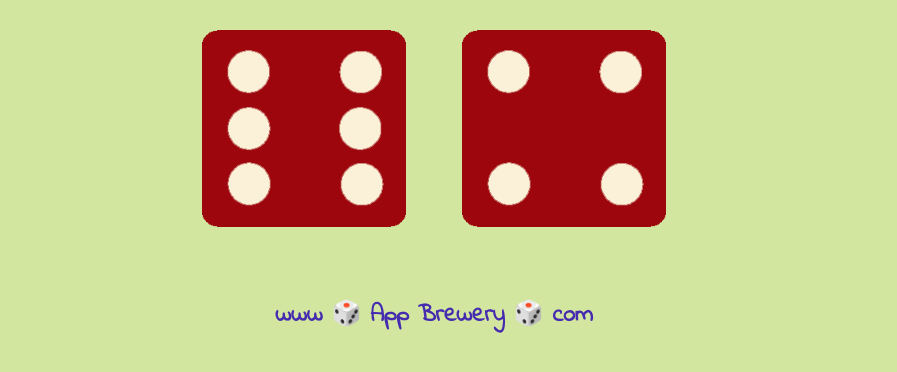
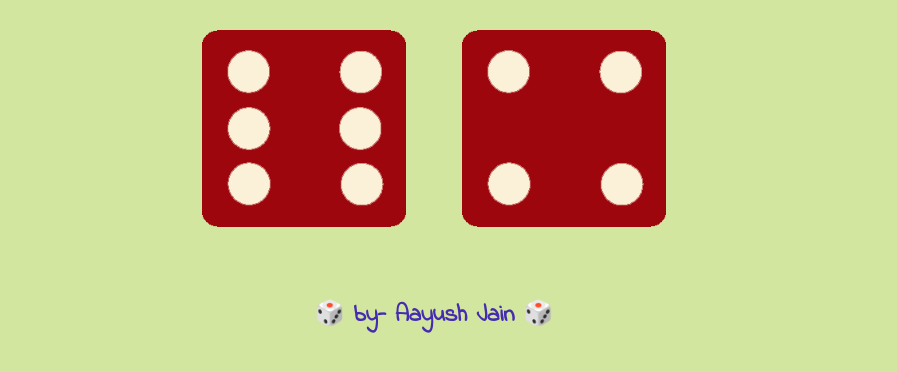
Before and after one commit to AayushJain09/Dice-Game, a plain HTML site: page index.html in a window 1280 px wide. Shown: the part 350-722 px from the top of the page, without its empty margins (206-1103 px from the left). Drawn offline with Linux system fonts and the light colour scheme.

Commit message:
add initial Dice Game files

```diff
--- a/index.html
+++ b/index.html
@@ -29,6 +29,6 @@
       </body>
 
       <footer>
-        www 🎲 App Brewery 🎲 com
+         🎲 by- Aayush Jain 🎲
       </footer>
     </html>
```
